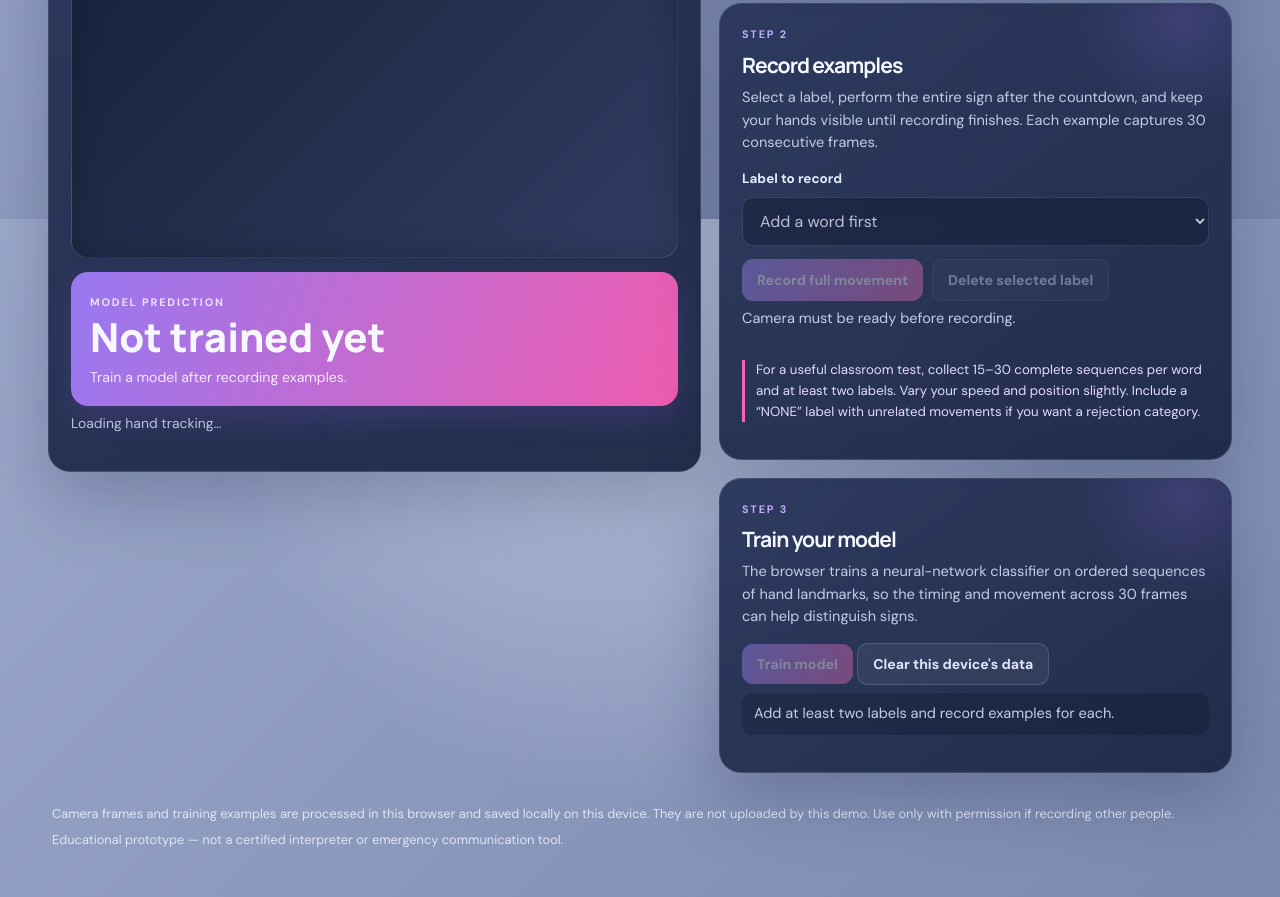
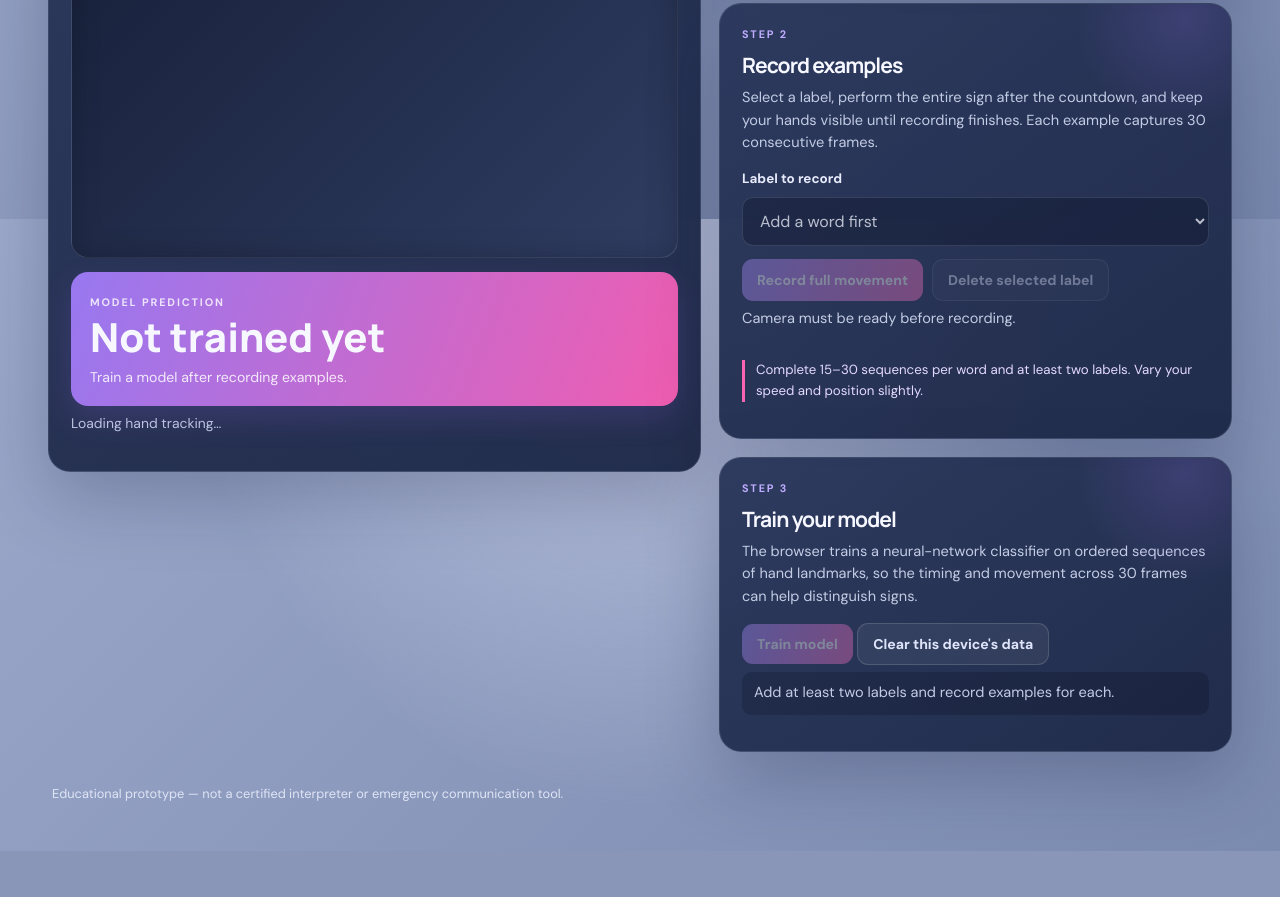
Before and after one commit to atasha05/CC6-FSL, a plain HTML site: page index.html in a window 1280 px wide. Shown: the part 581-1478 px from the top of the page. After the commit the page ends 1432 px from the top, so only its background shows below. Drawn offline with Linux system fonts and the light colour scheme; a script that the page names is missing.

Commit message:
HTML fix

```diff
--- a/index.html
+++ b/index.html
@@ -62,7 +62,7 @@
       </div>
       <p id="recordStatus" class="substatus">Camera must be ready before recording.</p>
       <div id="sampleSummary" class="summary"></div>
-      <p class="tip">For a useful classroom test, collect 15–30 complete sequences per word and at least two labels. Vary your speed and position slightly. Include a “NONE” label with unrelated movements if you want a rejection category.</p>
+      <p class="tip">Complete 15–30 sequences per word and at least two labels. Vary your speed and position slightly.</p>
     </section>
 
     <section class="panel">
@@ -75,7 +75,6 @@
     </section>
 
     <footer>
-      <p>Camera frames and training examples are processed in this browser and saved locally on this device. They are not uploaded by this demo. Use only with permission if recording other people.</p>
       <p>Educational prototype — not a certified interpreter or emergency communication tool.</p>
     </footer>
   </main>
```
